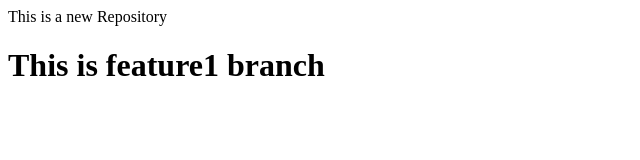
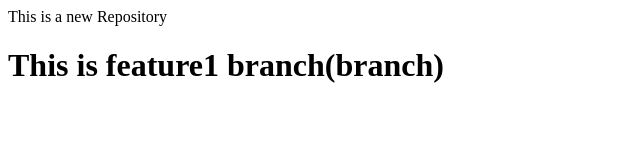
Before and after one commit to gaytri09/localrepo, a plain HTML site: page index.html in a window 1280 px wide. Shown: the whole page, without its empty margins (0-640 px from the left). Drawn offline with Linux system fonts and the light colour scheme.

```diff
--- a/index.html
+++ b/index.html
@@ -1,2 +1,2 @@
 <p>This is a new Repository</p>
-<h1>This is feature1 branch</h1>
+<h1>This is feature1 branch(branch)</h1>
```
